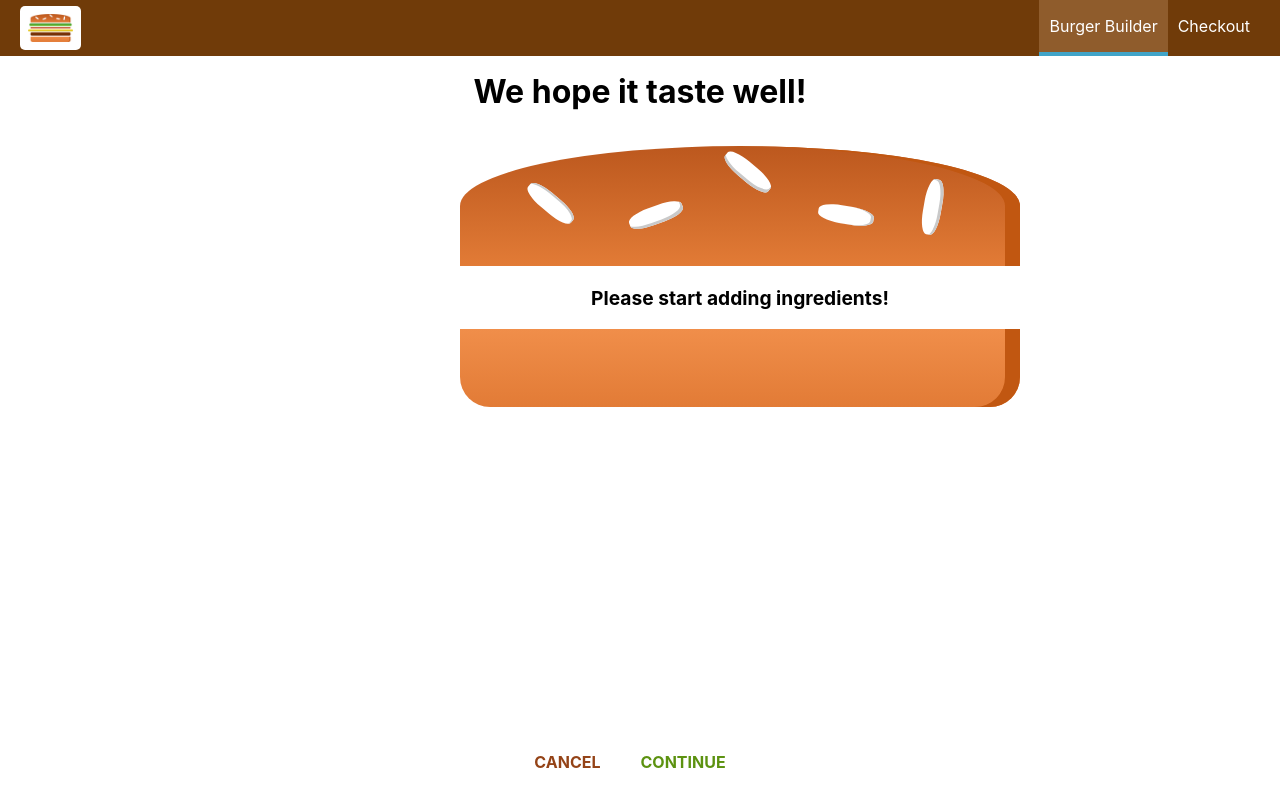
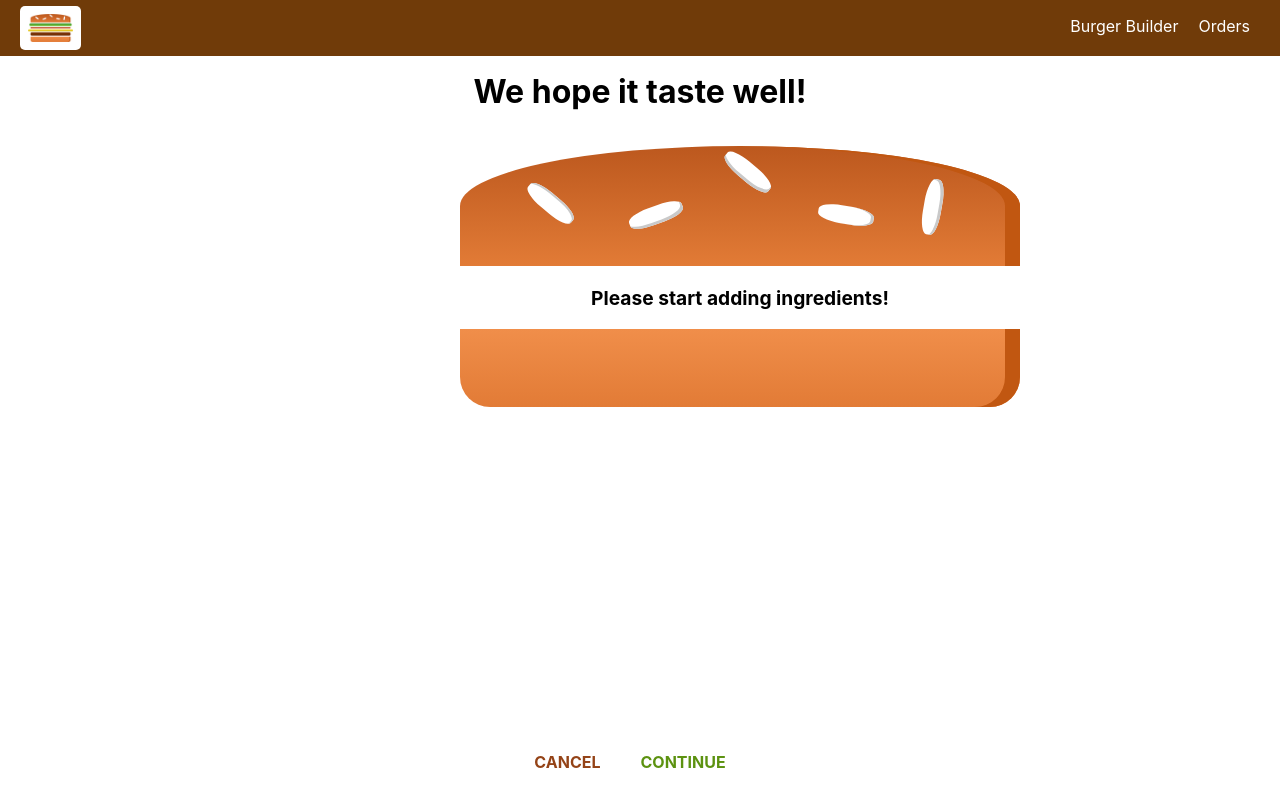
Before and after one commit to Saurabhrkp/Burger-Builder, a React (Create React App) app: page /checkout in a window 1280 px wide. Built offline with nearby package versions, Linux system fonts and the light colour scheme.

Commit message:
Added Path to Orders and replaced anchor tag to Navlink

```diff
--- a/src/App.js
+++ b/src/App.js
@@ -4,6 +4,7 @@
 import Layout from './components/Layout/Layout';
 import BurgerBuilder from './containers/BurgerBuilder/BurgerBuilder';
 import Checkout from './containers/Checkout/Checkout';
+import Orders from './containers/Orders/Orders';
 
 function App() {
   return (
@@ -11,6 +12,7 @@
       <Layout>
         <Switch>
           <Route path='/checkout' component={Checkout} />
+          <Route path='/orders' component={Orders} />
           <Route path='/' exact component={BurgerBuilder} />
         </Switch>
       </Layout>
--- a/src/components/Navigation/NavigationItems/NavigationItem/NavigationItem.js
+++ b/src/components/Navigation/NavigationItems/NavigationItem/NavigationItem.js
@@ -1,12 +1,17 @@
 import React from 'react';
+import { NavLink } from 'react-router-dom';
 
 import styles from './NavigationItem.module.css';
 
 const navigationItem = props => (
   <li className={styles.NavigationItem}>
-    <a href={props.link} className={props.active ? styles.active : null}>
+    <NavLink
+      to={props.link}
+      exact={props.exact}
+      activeClassName={styles.active}
+    >
       {props.children}
-    </a>
+    </NavLink>
   </li>
 );
 
--- a/src/components/Navigation/NavigationItems/NavigationItems.js
+++ b/src/components/Navigation/NavigationItems/NavigationItems.js
@@ -5,10 +5,10 @@
 
 const navigationItems = () => (
   <ul className={styles.NavigationItems}>
-    <NavigationItem link='/' active>
+    <NavigationItem link='/' exact>
       Burger Builder
     </NavigationItem>
-    <NavigationItem link='/'>Checkout</NavigationItem>
+    <NavigationItem link='/orders'>Orders</NavigationItem>
   </ul>
 );
 
```
